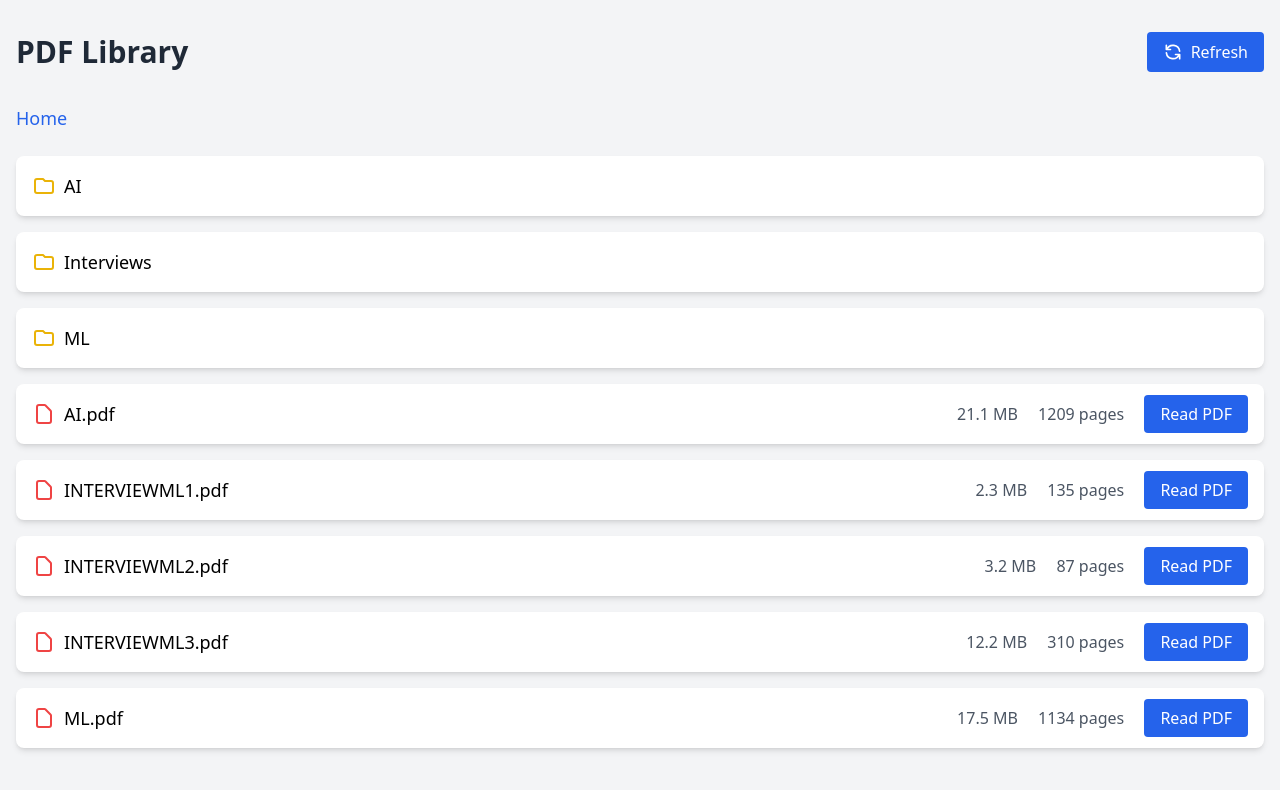
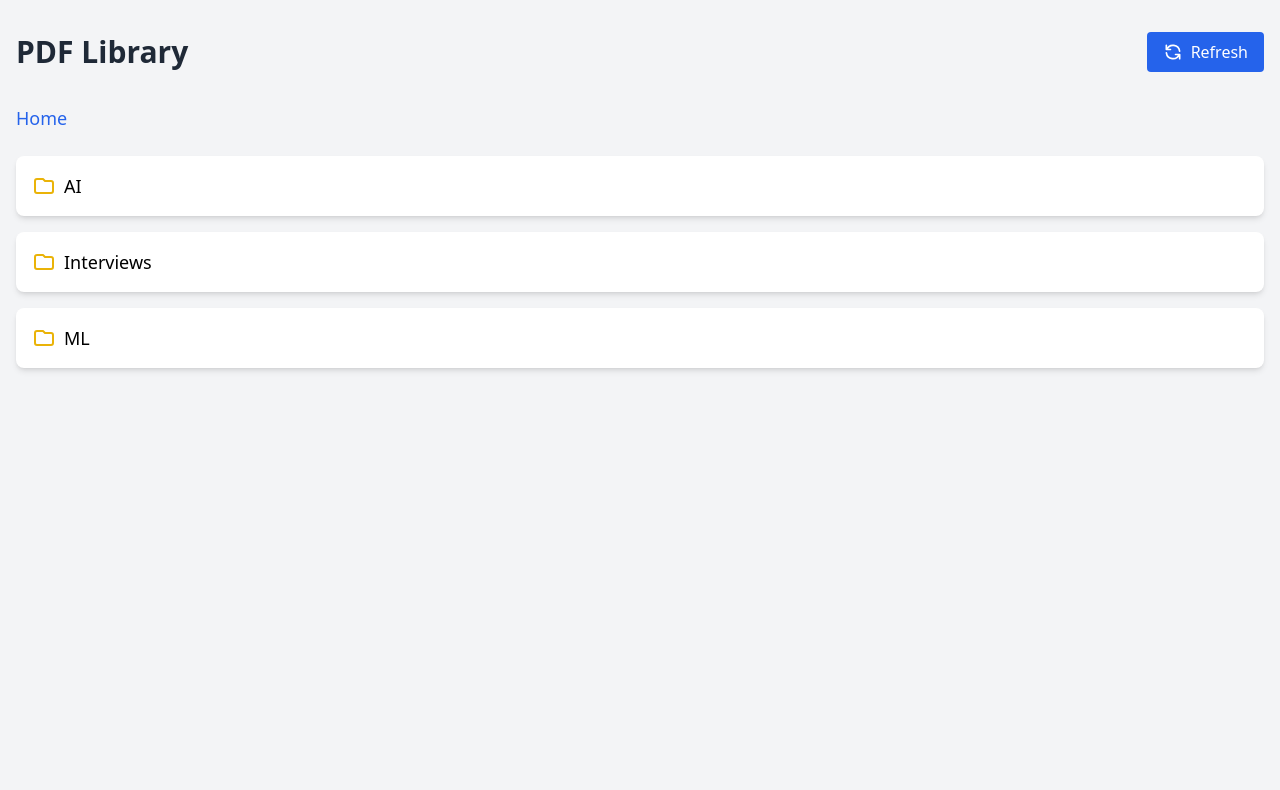
Before and after one commit to hereandnow1211/hereandnow1211.github.io, a plain HTML site: page index.html in a window 1280 px wide. Drawn offline with nearby package versions, Linux system fonts and the light colour scheme.

Commit message:
Update index.html

```diff
--- a/index.html
+++ b/index.html
@@ -5,7 +5,7 @@
     <meta charset="UTF-8">
     <meta name="viewport" content="width=device-width, initial-scale=1.0">
     <meta name="description" content="A repository of books available for download.">
-    <title>Library</title>
+    <title>Study Library</title>
     <script src="https://cdn.tailwindcss.com"></script>
 </head>
 <body class="bg-gray-100 min-h-screen">
@@ -57,8 +57,8 @@
                     // Filter items for current path
                     const filteredData = data.filter(item => {
                         if (path === '') {
-                            // At root level, show only root items and first-level directories
-                            return item.path === '' || !item.path.includes('/');
+                            // At root level, show only directories
+                            return item.type === 'directory' && !item.path.includes('/');
                         }
                         // For subdirectories, show items that are in the current directory
                         return item.path === path ||
```
